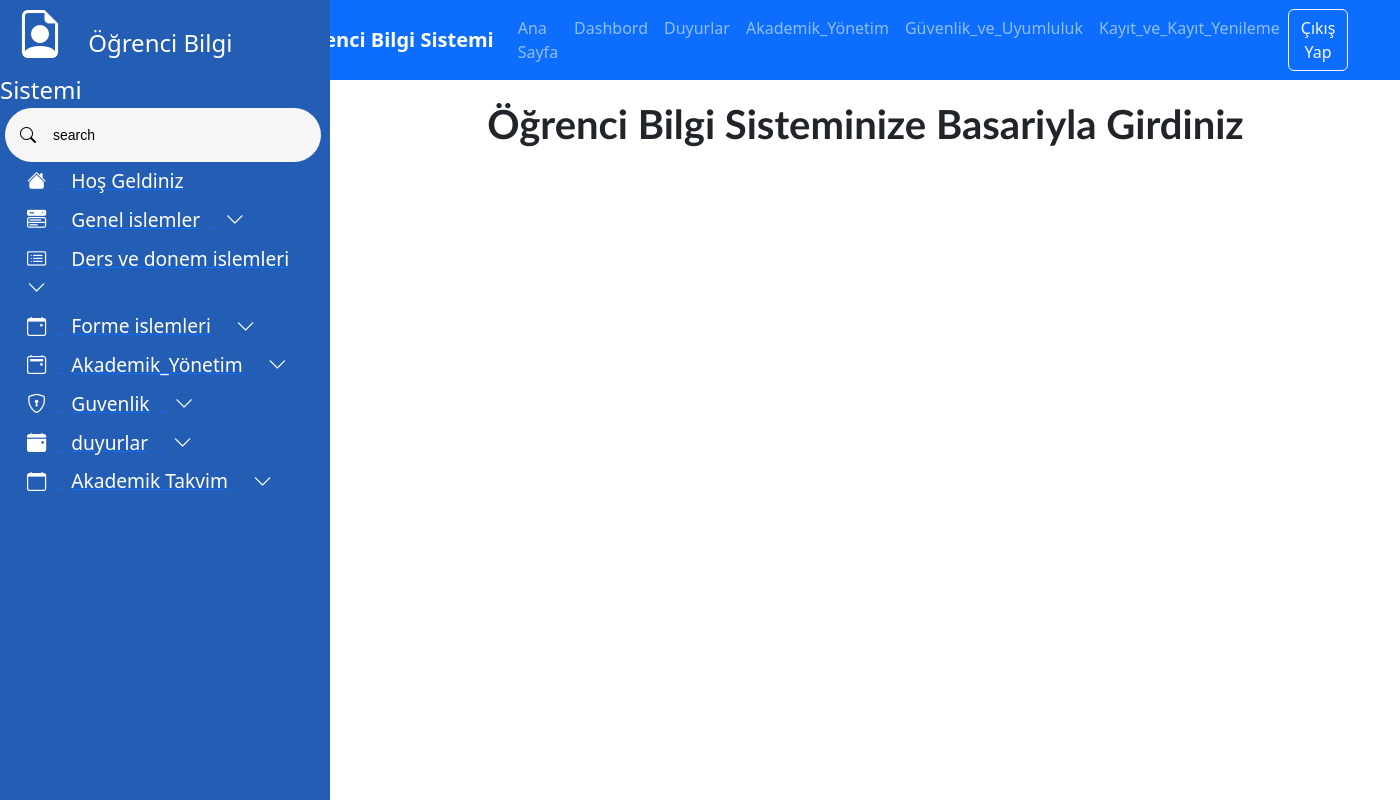
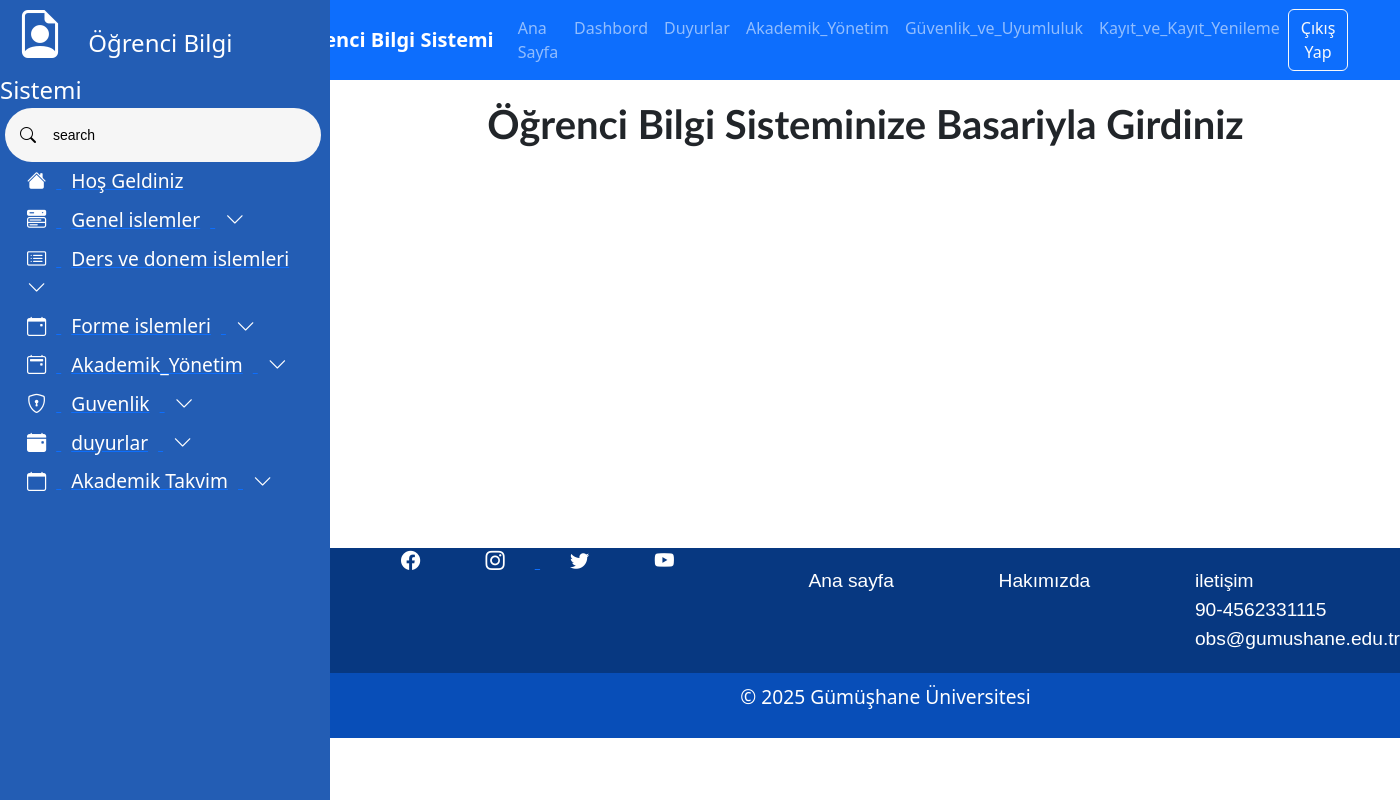
Before and after one commit to sidi96056/int, a Flask app: page /hos1 in a window 1400 px wide. Run offline with Flask 3, Linux system fonts and the light colour scheme; a user stored in the database is signed in; some libraries are stand-ins or nearby versions.

Commit message:
Update hos1.html

```diff
--- a/templates/hos1.html
+++ b/templates/hos1.html
@@ -207,5 +207,76 @@
     <div class="container mt-4"></div>
 
     <script src="https://cdn.jsdelivr.net/npm/bootstrap@5.3.0/dist/js/bootstrap.bundle.min.js"></script>
+    <footer id="ft">
+      <div>
+        <nav class="bibi">
+          <a
+            href="https://www.facebook.com/profile.php?id=61554891076808&mibextid=ZbWKwL"
+            target="_blank"
+            ><span id="fb" class="bi bi-facebook"></span
+          ></a>
+          <a href="#" target="_blank"
+            ><span id="fb" class="bi bi-instagram"></span>
+          </a>
+          <a
+            href="https://x.com/GumushaneSBKY?t=flcqQuQ9kz9blzWsATQqxA&s=09"
+            target="_blank"
+            ><span id="fb" class="bi bi-twitter"></span
+          ></a>
+          <a
+            href="https://youtube.com/channel/UC2ADjjuglSwzMBRVueIwvUA?si=a-3dO8GTQ7_nBygi"
+            target="_blank"
+          >
+            <span id="fb" class="bi bi-youtube"></span>
+          </a>
+        </nav>
+      </div>
+      <div>
+        <menu>
+          <details>
+            <summary>
+              <a id="al" href="https://gumushane.edu.tr/" target="_blank"
+                >Ana sayfa</a
+              >
+            </summary>
+            <div></div>
+            <div></div>
+          </details>
+        </menu>
+      </div>
+      <div>
+        <menu>
+          <details>
+            <summary><a id="al" href="https://www.yurtlarburada.com/universiteler/gumushane-universitesi-hakkinda?form=MG0AV3" target="_blank">Hakımızda</a></summary>
+            <div></div>
+            <div></div>
+          </details>
+        </menu>
+      </div>
+      <div>
+        <menu>
+          <details open>
+            <summary>
+              <a
+                id="al"
+                href="https://oidb.gumushane.edu.tr/tr/iletisim/"
+                target="_blank"
+                >iletişim</a
+              >
+            </summary>
+            <div>90-4562331115</div>
+            <div>obs@gumushane.edu.tr</div>
+          </details>
+        </menu>
+      </div>
+    </footer>
+    <footer class="footer1">
+      <div>
+        <div class="footer2">
+          <p>&copy; 2025 Gümüşhane Üniversitesi</p>
+        </div>
+      </div>
+    </footer>
+
   </body>
 </html>
```
